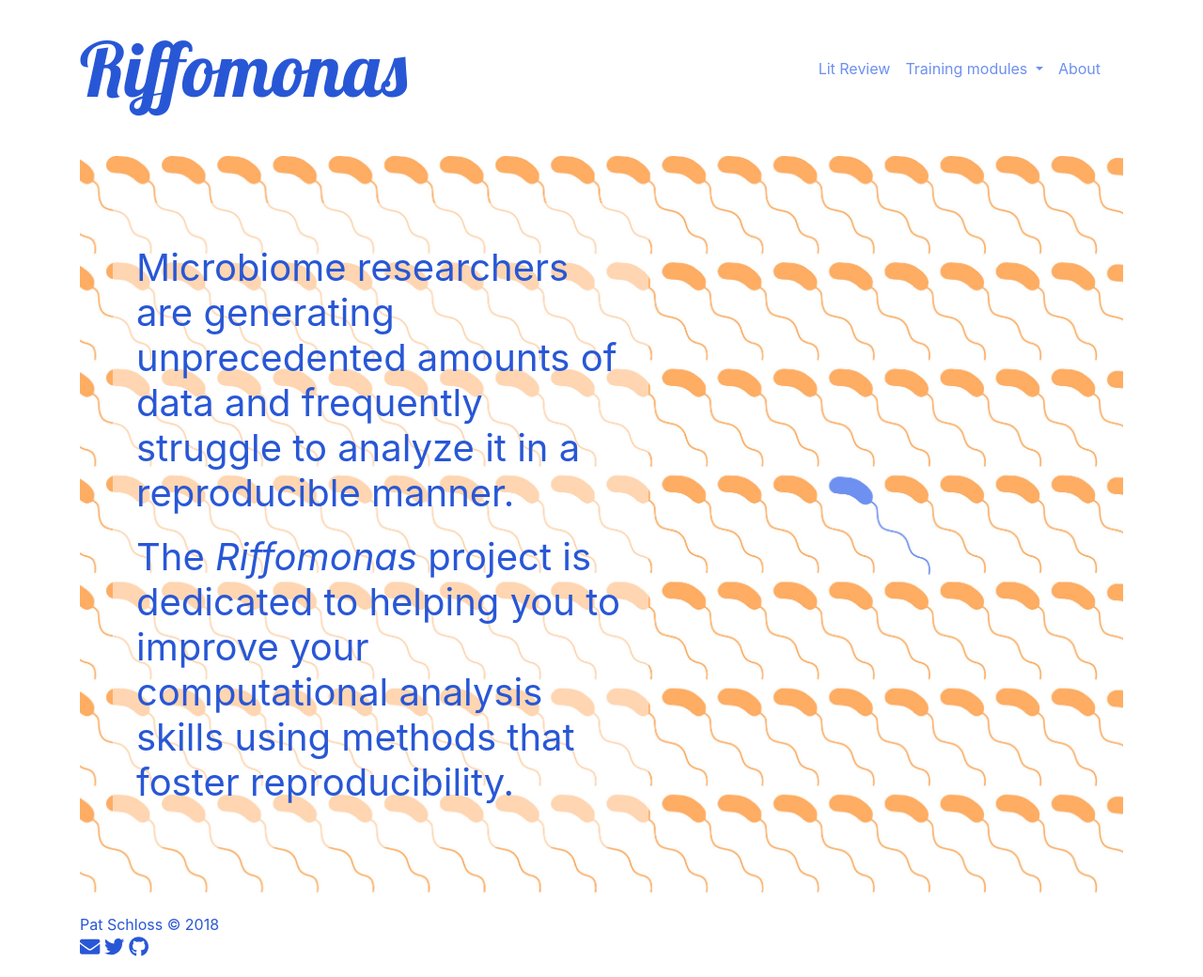
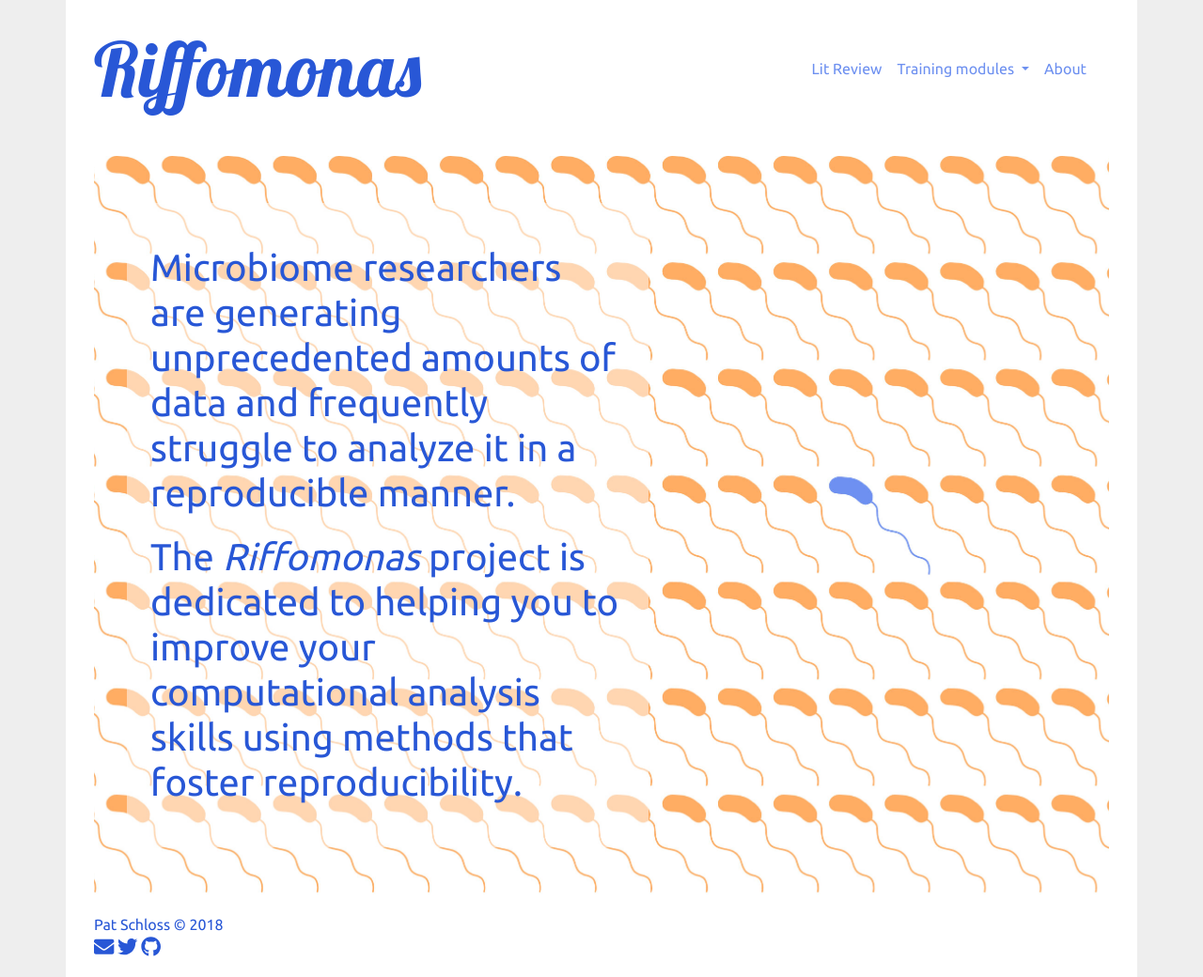
Before and after one commit to riffomonas/riffomonas.github.io, a Jekyll site: the page built from index.md, in a window 1280 px wide. Shown: the whole page at 94% size. Built offline with Jekyll 4.4.1, drawn with Linux system fonts in a browser that asks for light colours; nearby versions of some CDN libraries.

Commit message:
Set up _sass directory

```diff
--- a/_config.yml
+++ b/_config.yml
@@ -28,6 +28,10 @@
 plugins:
   - jekyll-feed
 
+sass:
+  sass_dir: _sass
+  style: compressed
+
 # Exclude from processing.
 # The following items will not be processed, by default. Create a custom list
 # to override the default setting.
--- a/_includes/footer.html
+++ b/_includes/footer.html
@@ -1,5 +1,4 @@
 <div class="footer">
-	<div class="container">
 		<p>Pat Schloss &copy {{ site.time | date: '%Y' }}</p>
 		<p>
 			<a href="mailto:{{ site.email }}">
@@ -12,5 +11,4 @@
 				<i class="fab fa-github fa-lg" style="color:$my-blue"></i>
 			</a>
 		</p>
-	</div>
 </div>
--- a/_includes/head.html
+++ b/_includes/head.html
@@ -5,7 +5,7 @@
   <link rel="stylesheet" href="https://maxcdn.bootstrapcdn.com/bootstrap/4.0.0/css/bootstrap.min.css" integrity="sha384-Gn5384xqQ1aoWXA+058RXPxPg6fy4IWvTNh0E263XmFcJlSAwiGgFAW/dAiS6JXm" crossorigin="anonymous">
 	<link href='https://fonts.googleapis.com/css?family=Ubuntu' rel='stylesheet' type='text/css'>
 	<link href='https://fonts.googleapis.com/css?family=Lobster' rel="stylesheet">
-	<link rel="stylesheet" type='text/css' href="{{ "/assets/css/main.css" | prepend: site.baseurl }}">
+	<link rel="stylesheet" type='text/css' href="{{ "/assets/main.css" | prepend: site.baseurl }}">
 
 	<script defer src="https://use.fontawesome.com/releases/v5.0.6/js/all.js"></script>
 
--- a/_includes/header.html
+++ b/_includes/header.html
@@ -1,6 +1,4 @@
 <div class="header">
-	<div class="container">
-
 	<nav class="navbar navbar-expand-lg navbar-light bg-white" style="padding-left:0;">
 
 		<a class="navbar-brand" href="{{site.url}}">Riffomonas</a>
@@ -28,4 +26,3 @@
 	</nav>
 
 </div>
-</div>
--- a/_layouts/default.html
+++ b/_layouts/default.html
@@ -5,13 +5,11 @@
 
   <body>
 
-		{% include header.html %}
-
 		<div class="container">
+			{% include header.html %}
 		  {{ content }}
+	    {% include footer.html %}
 		</div>
-
-    {% include footer.html %}
 
     <!-- Optional JavaScript -->
     <!-- jQuery first, then Popper.js, then Bootstrap JS -->
--- a/assets/css/main.scss
+++ b/_sass/main.scss
@@ -1,18 +1,22 @@
----
----
-
 $gray-100: #eee;
 $my-light-blue: #6D90F0;
 $my-primary-contrast: #FFAC63;
 $my-secondary-contrast: #FFE663;
 $my-blue: #2857D6;
-$navbar-light-color: $my-light-blue;
 
 body {
 	color: $my-blue;
+	font-family: 'Ubuntu', cursive;
+	background-color: $gray-100;
 }
+
 a { color:$my-blue; }
 
+.container {
+	background-color: white;
+	margin: 0 auto;
+	padding: 0 30px;
+}
 
 .welcome {
 	background: url(/assets/images/replication.jpg) center center no-repeat;
@@ -62,7 +66,7 @@
 }
 
 .footer {
-	padding-top: 20px;
+	padding: 20px 0;
 
 	p {
 		padding: 0;
@@ -79,7 +83,7 @@
 
 	a {
 		color: $my-primary-contrast;
-		text-decoration: none;
+		// text-decoration: none;
 	}
 
 }
--- /dev/null
+++ b/assets/main.scss
@@ -0,0 +1,4 @@
+---
+---
+
+@import "main"
```
Lines whose indentation alone changed are shown as unchanged.
